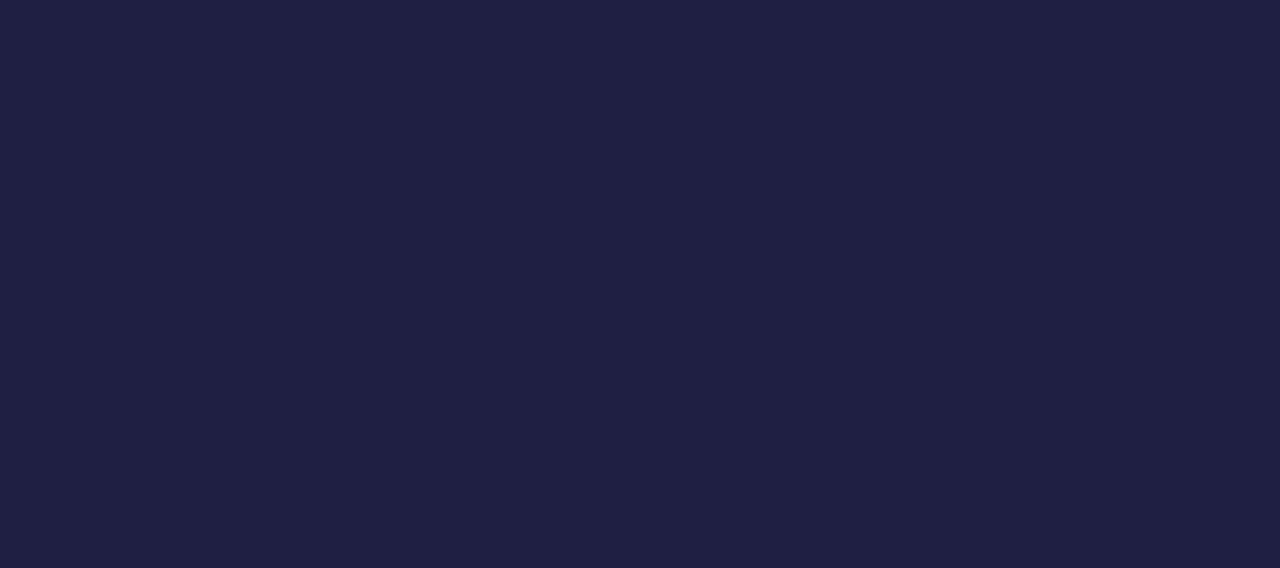
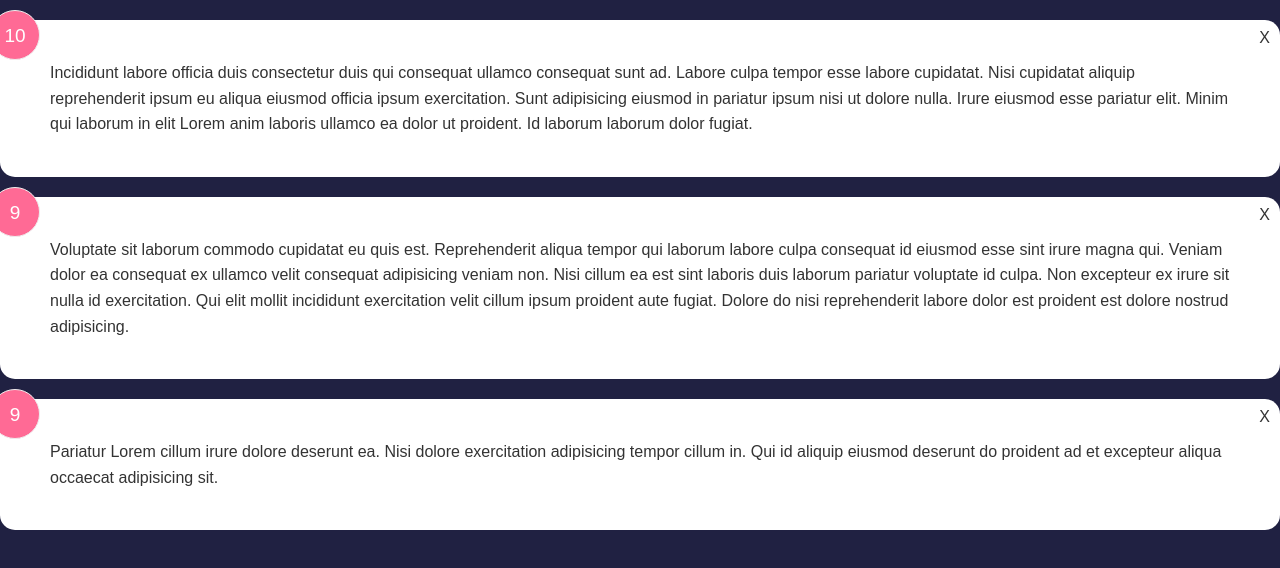
Before and after one commit to theone056/Svelte-Practice, a Svelte app in the folder SveltePractice/: page / in a window 1280 px wide. Shown: the top 568 px of the page. Built offline with nearby package versions, Linux system fonts and the light colour scheme.

Commit message:
Edited Feedback List and create delete disptach

```diff
--- a/SveltePractice/src/App.svelte
+++ b/SveltePractice/src/App.svelte
@@ -17,10 +17,15 @@
 			text:'Pariatur Lorem cillum irure dolore deserunt ea. Nisi dolore exercitation adipisicing tempor cillum in. Qui id aliquip eiusmod deserunt do proident ad et excepteur aliqua occaecat adipisicing sit.'
 		}
 	]
+
+	const deleteFeedback = (e) => {
+		let itemId = e.detail;
+		feedback = feedback.filter(item=> item.id != itemId);
+	}
 </script>
 
 <main>
-	<FeedbackList {feedback}/>
+	<FeedbackList {feedback} on:delete-feedback={deleteFeedback}/>
 </main>
 
 <style>
--- a/SveltePractice/src/components/Card.svelte
+++ b/SveltePractice/src/components/Card.svelte
@@ -0,0 +1,14 @@
+<div class="card">
+    <slot></slot>
+</div>
+
+<style>
+    .card{
+        background-color: #fff;
+        color:#333;
+        border-radius: 15px;
+        padding: 40px 50px;
+        margin: 20px 0;
+        position: relative;
+    }
+</style>
--- a/SveltePractice/src/components/FeedbackItem.svelte
+++ b/SveltePractice/src/components/FeedbackItem.svelte
@@ -1,3 +1,45 @@
 <script>
+    import {createEventDispatcher} from 'svelte'
+    import Card from './Card.svelte'
     export let item ;
+
+    const dispatch = createEventDispatcher()
+
+    const Handledelete = (itemId) =>{
+        dispatch('delete-feedback',itemId);
+    }
 </script>
+
+<Card>
+    <div class="item-rating">
+        {item.rating}
+    </div>
+    <div class="item-close" on:click= {()=> Handledelete(item.id)}>X</div>
+    <div class="item-text">
+        {item.text}
+    </div>
+</Card>
+
+<style>
+    .item-rating{
+        position: absolute;
+        top:-10px;
+        left:-10px;
+        background-color: #FF6A95;
+        color: #fff;
+        width: 50px;
+        height: 50px;
+        padding: 10px;
+        border-radius: 50%;
+        border: 1px #eee solid;
+        text-align: center;
+        font-size: 19px;
+    }
+
+    .item-close{
+        position: absolute;
+        top: 5px;
+        right: 10px;
+        cursor: pointer;
+    }
+</style>
--- a/SveltePractice/src/components/FeedbackList.svelte
+++ b/SveltePractice/src/components/FeedbackList.svelte
@@ -5,5 +5,5 @@
 </script>
 
 {#each feedback as fb (fb.id)}
-    <FeedbackItem item={fb}/>
+    <FeedbackItem item={fb} on:delete-feedback/>
 {/each}
```
